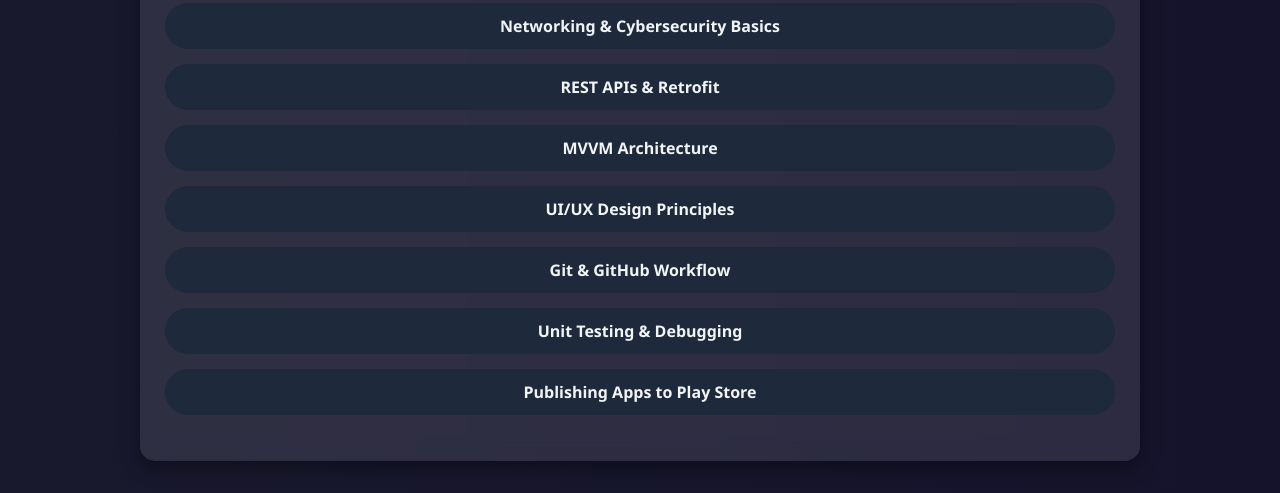
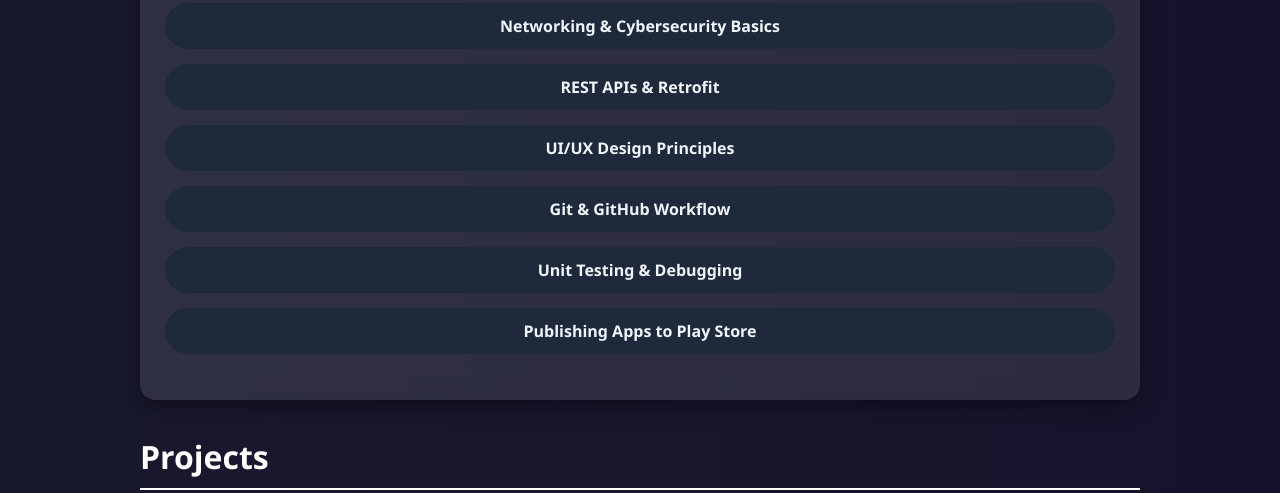
Before and after one commit to Tarik-Lotfy/Capstone-Project-DEPI, a plain HTML site: page index.html in a window 1280 px wide. Shown: the part 1136-1629 px from the top of the page. Drawn offline with nearby package versions, Linux system fonts and the light colour scheme.

Commit message:
index.html

```diff
--- a/index.html
+++ b/index.html
@@ -208,7 +208,6 @@
         <li>Problem Solving</li>
         <li>Networking & Cybersecurity Basics</li>
         <li>REST APIs & Retrofit</li>
-        <li>MVVM Architecture</li>
         <li>UI/UX Design Principles</li>
         <li>Git & GitHub Workflow</li>
         <li>Unit Testing & Debugging</li>
```
